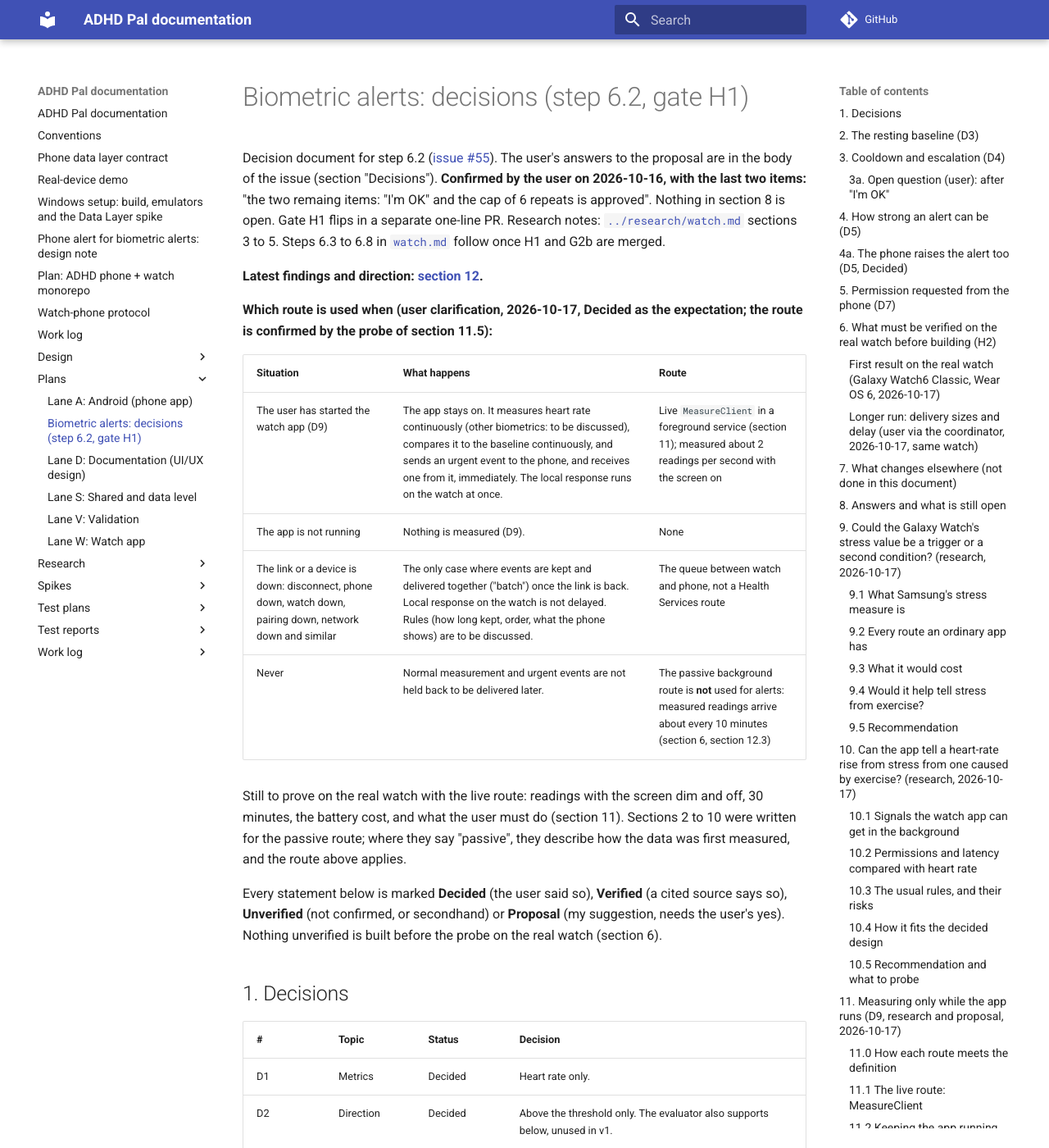
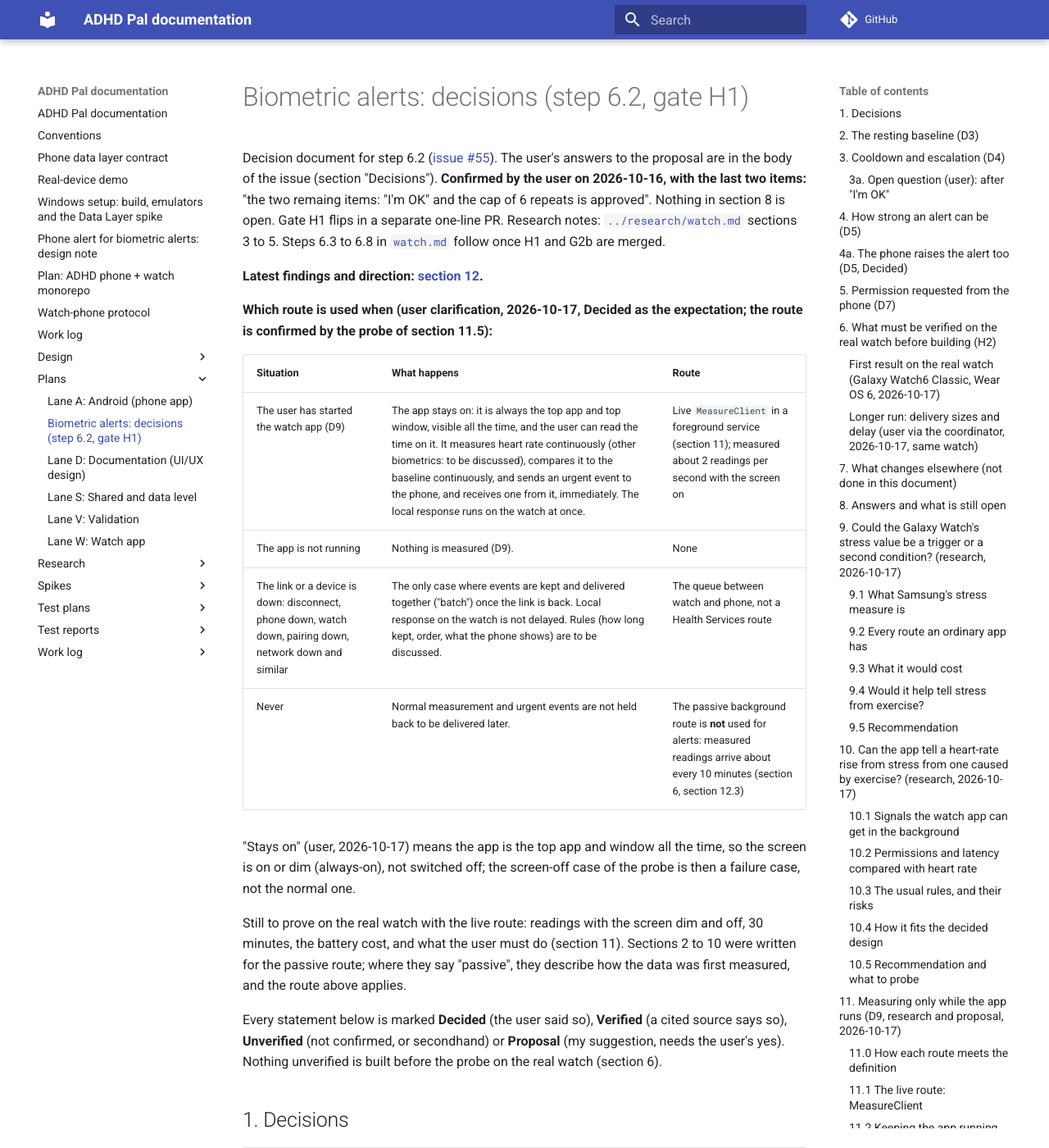
Before and after one commit to shlomoa/my-adhd-pal, an MkDocs documentation site: the page built from docs/plans/biometrics.md, in a window 1280 px wide and 1400 px high. Shown: the whole window at 82% size. Built offline with MkDocs 1.6.1 and Material for MkDocs 9.7.7, drawn with Linux system fonts in a browser that asks for light colours; comment, search, counter and statistics services are not loaded.

Commit message:
Biometrics: 'stays on' means top app and window
Co-Authored-By: Claude Sonnet 5.5 <noreply@anthropic.com>
Claude-Session: https://claude.ai/code/session_01TMxtFMs2xYeSu29sQZPCm1

```diff
--- a/docs/plans/biometrics.md
+++ b/docs/plans/biometrics.md
@@ -12,10 +12,12 @@ separate one-line PR. Research notes: [`../research/watch.md`](../research/watch
 
 | Situation | What happens | Route |
 |---|---|---|
-| The user has started the watch app (D9) | The app stays on. It measures heart rate continuously (other biometrics: to be discussed), compares it to the baseline continuously, and sends an urgent event to the phone, and receives one from it, immediately. The local response runs on the watch at once. | Live `MeasureClient` in a foreground service (section 11); measured about 2 readings per second with the screen on |
+| The user has started the watch app (D9) | The app stays on: it is always the top app and top window, visible all the time, and the user can read the time on it. It measures heart rate continuously (other biometrics: to be discussed), compares it to the baseline continuously, and sends an urgent event to the phone, and receives one from it, immediately. The local response runs on the watch at once. | Live `MeasureClient` in a foreground service (section 11); measured about 2 readings per second with the screen on |
 | The app is not running | Nothing is measured (D9). | None |
 | The link or a device is down: disconnect, phone down, watch down, pairing down, network down and similar | The only case where events are kept and delivered together ("batch") once the link is back. Local response on the watch is not delayed. Rules (how long kept, order, what the phone shows) are to be discussed. | The queue between watch and phone, not a Health Services route |
 | Never | Normal measurement and urgent events are not held back to be delivered later. | The passive background route is **not** used for alerts: measured readings arrive about every 10 minutes (section 6, section 12.3) |
+
+"Stays on" (user, 2026-10-17) means the app is the top app and window all the time, so the screen is on or dim (always-on), not switched off; the screen-off case of the probe is then a failure case, not the normal one.
 
 Still to prove on the real watch with the live route: readings with the screen dim and off, 30 minutes, the battery cost, and what the user must do (section 11).
 Sections 2 to 10 were written for the passive route; where they say "passive", they describe how the data was first measured, and the route above applies.
```
